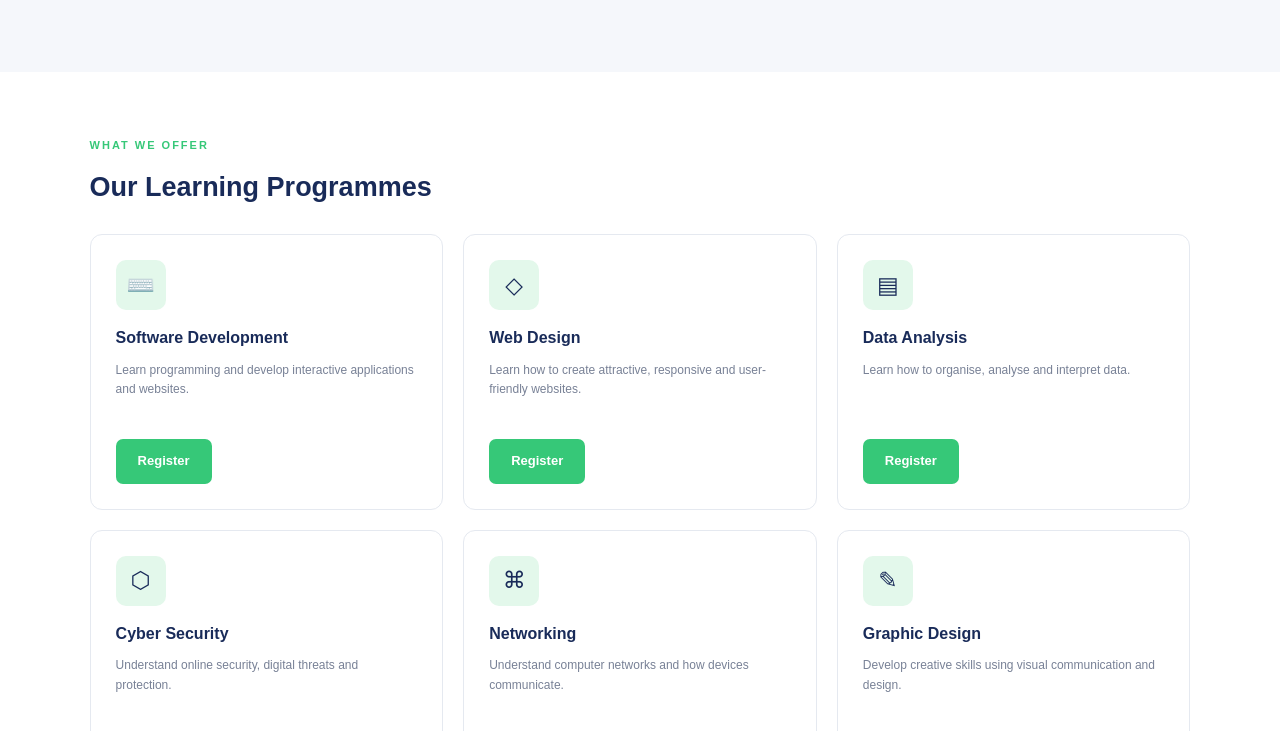
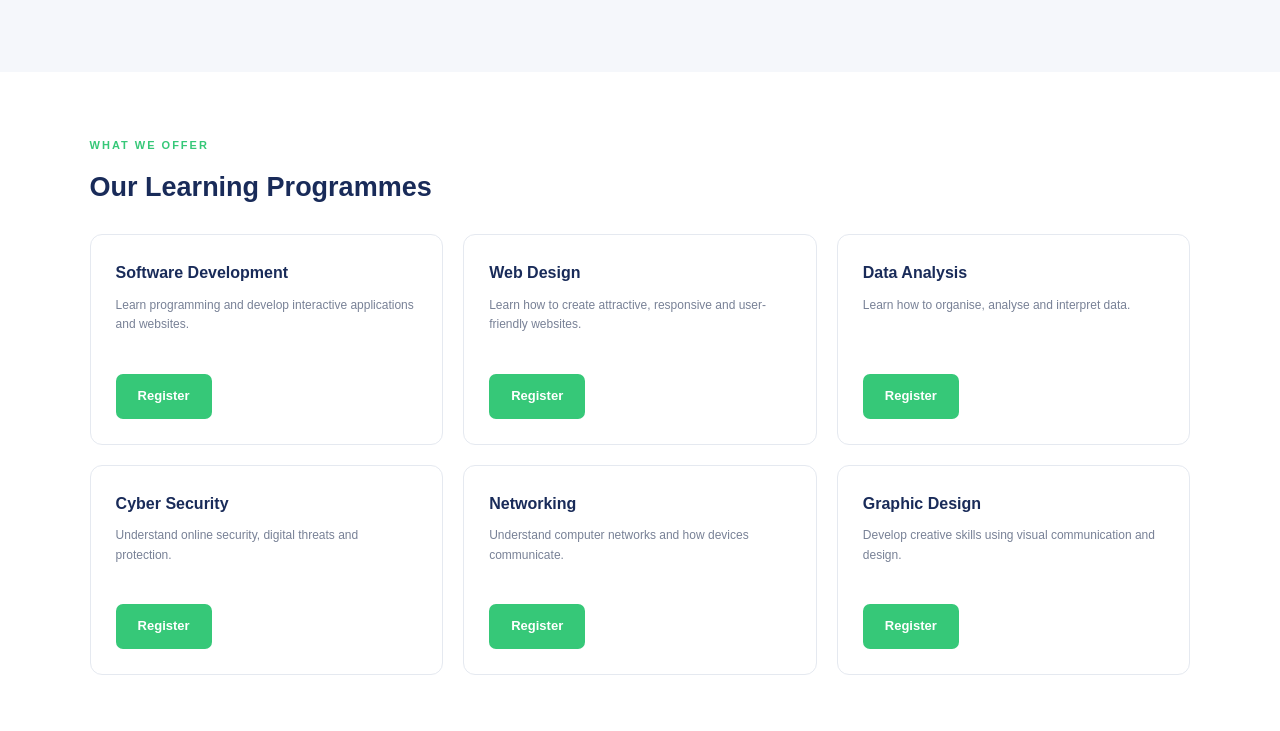
Before and after one commit to PaulineGMDEV/Week3-Assignment, a plain HTML site: page courses.html in a window 1280 px wide. Shown: the part 278-1009 px from the top of the page. Drawn offline with Linux system fonts and the light colour scheme.

Commit message:
update icons

```diff
--- a/courses.html
+++ b/courses.html
@@ -43,7 +43,6 @@
             <div class="courses-container">
 
                 <div class="course-card">
-                    <div class="course-icon">⌨️</div>
                     <h3>Software Development</h3>
                     <p>
                         Learn programming and develop
@@ -53,7 +52,6 @@
                 </div>
 
                 <div class="course-card">
-                    <div class="course-icon">◇</div>
                     <h3>Web Design</h3>
                     <p>
                         Learn how to create attractive,
@@ -63,7 +61,6 @@
                 </div>
 
                 <div class="course-card">
-                    <div class="course-icon">▤</div>
                     <h3>Data Analysis</h3>
                     <p>
                         Learn how to organise, analyse
@@ -73,7 +70,6 @@
                 </div>
 
                 <div class="course-card">
-                    <div class="course-icon">⬡</div>
                     <h3>Cyber Security</h3>
                     <p>
                         Understand online security,
@@ -83,7 +79,6 @@
                 </div>
 
                 <div class="course-card">
-                    <div class="course-icon">⌘</div>
                     <h3>Networking</h3>
                     <p>
                         Understand computer networks
@@ -93,7 +88,7 @@
                 </div>
 
                 <div class="course-card">
-                    <div class="course-icon">✎</div>
+
                     <h3>Graphic Design</h3>
                     <p>
                         Develop creative skills using
```
